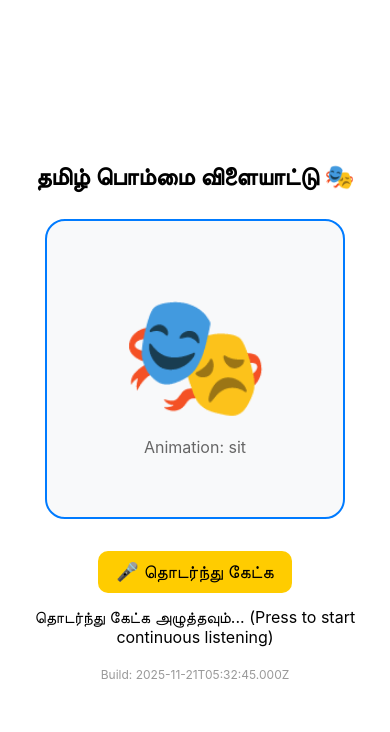
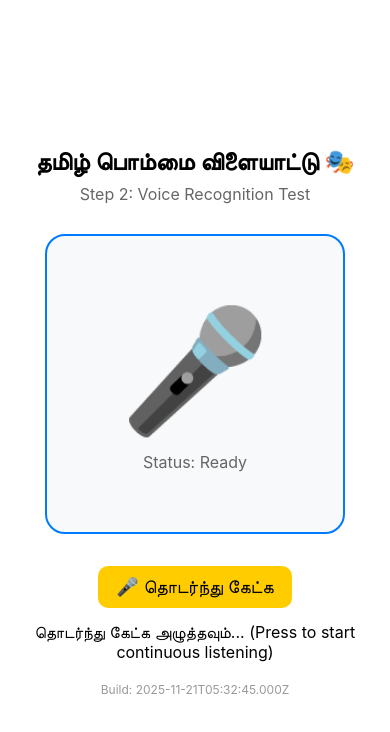
Before and after one commit to manisnow/tamil-pommai-expo, a React Native app: screen / in a window 390 px wide. Shown: the top 732 px of the page. Built offline with nearby package versions, Linux system fonts and the light colour scheme.

Commit message:
Step 2: Added SpeechAdapter - testing voice recognition

```diff
--- /dev/null
+++ b/App.step2.jsx
@@ -0,0 +1,121 @@
+/*
+  Tamil Pommai Expo App - Step 2: Adding SpeechAdapter
+  Version: 1.3.2 - Adding voice recognition - Nov 21, 2025
+*/
+import React, { useState, useEffect, useRef } from "react";
+import { View, Text, TouchableOpacity, StyleSheet, SafeAreaView } from "react-native";
+import SpeechAdapter from "./src/utils/SpeechAdapter";
+
+export default function App() {
+  const [message, setMessage] = useState("தொடர்ந்து கேட்க அழுத்தவும்... (Press to start continuous listening)");
+  const [listening, setListening] = useState(false);
+  const adapterRef = useRef(SpeechAdapter);
+
+  useEffect(() => {
+    try {
+      console.log("🔧 Initializing SpeechAdapter...");
+      adapterRef.current.init();
+    } catch (e) {
+      console.warn("⚠️ SpeechAdapter init error:", e);
+    }
+
+    adapterRef.current.onResult(({ raw, final }) => {
+      console.log('📢 Voice input received:', { raw, final });
+      setMessage(`நீங்கள் சொன்னது: ${raw}`);
+    });
+
+    adapterRef.current.onError((e) => {
+      console.error('🚨 Speech adapter error:', e);
+      setMessage("குரல் பிழை");
+    });
+  }, []);
+
+  const toggleListen = async () => {
+    if (listening) {
+      console.log("🛑 Stopping speech recognition");
+      adapterRef.current.stop();
+      setListening(false);
+      setMessage("நிறுத்தப்பட்டது");
+      return;
+    }
+
+    try {
+      console.log("🎤 Starting speech recognition");
+      adapterRef.current.start();
+      setListening(true);
+      setMessage("தொடர்ந்து கேட்கப்படுகிறது... எந்த நேரமும் பேசலாம்!");
+    } catch (e) {
+      console.error("❌ Failed to start speech recognition:", e);
+      setMessage("மொத்தம் துவங்க முடியவில்லை");
+    }
+  };
+
+  return (
+    <SafeAreaView style={styles.root}>
+      <View style={styles.container}>
+        <Text style={styles.title}>தமிழ் பொம்மை விளையாட்டு 🎭</Text>
+        <Text style={styles.subtitle}>Step 2: Voice Recognition Test</Text>
+
+        <View style={styles.placeholder}>
+          <Text style={styles.placeholderText}>🎤</Text>
+          <Text style={styles.placeholderSubtext}>
+            Status: {listening ? "Listening..." : "Ready"}
+          </Text>
+        </View>
+
+        <TouchableOpacity style={styles.button} onPress={toggleListen}>
+          <Text style={styles.buttonText}>
+            {listening ? "⏹️ நிறுத்துங்கள்" : "🎤 தொடர்ந்து கேட்க"}
+          </Text>
+        </TouchableOpacity>
+
+        <Text style={styles.message}>{message}</Text>
+
+        <Text style={styles.debug}>Build: {new Date().toISOString()}</Text>
+      </View>
+    </SafeAreaView>
+  );
+}
+
+const styles = StyleSheet.create({
+  root: {
+    flex: 1,
+    backgroundColor: "#fff"
+  },
+  container: {
+    flex: 1,
+    alignItems: "center",
+    justifyContent: "center",
+    paddingHorizontal: 16,
+    paddingVertical: 20
+  },
+  subtitle: {
+    fontSize: 16,
+    color: "#666",
+    marginBottom: 10
+  },
+  placeholder: {
+    width: 300,
+    height: 300,
+    alignItems: "center",
+    justifyContent: "center",
+    backgroundColor: "#f8f9fa",
+    borderRadius: 20,
+    borderWidth: 2,
+    borderColor: "#007bff",
+    marginVertical: 20
+  },
+  placeholderText: {
+    fontSize: 120,
+    marginBottom: 10
+  },
+  placeholderSubtext: {
+    fontSize: 16,
+    color: "#666"
+  },
+  title: { fontSize: 24, marginBottom: 8, fontWeight: "600" },
+  button: { backgroundColor: "#ffcc00", paddingHorizontal: 18, paddingVertical: 10, borderRadius: 10, marginTop: 12 },
+  buttonText: { fontSize: 18 },
+  message: { marginTop: 14, fontSize: 16, textAlign: "center" },
+  debug: { marginTop: 20, fontSize: 12, color: "#999" }
+});
--- a/index.js
+++ b/index.js
@@ -1,6 +1,6 @@
 import { registerRootComponent } from 'expo';
 
-import App from './App.simple.jsx';
+import App from './App.step2.jsx';
 
 // registerRootComponent calls AppRegistry.registerComponent('main', () => App);
 // It also ensures that whether you load the app in Expo Go or in a native build,
```
Also changed, not shown: 2 other files (tests, documents, lock files or other folders).
